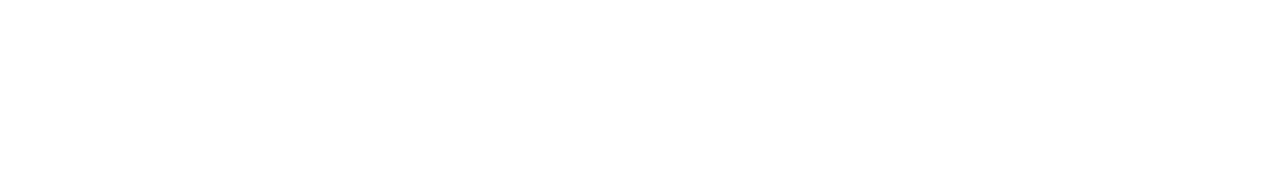
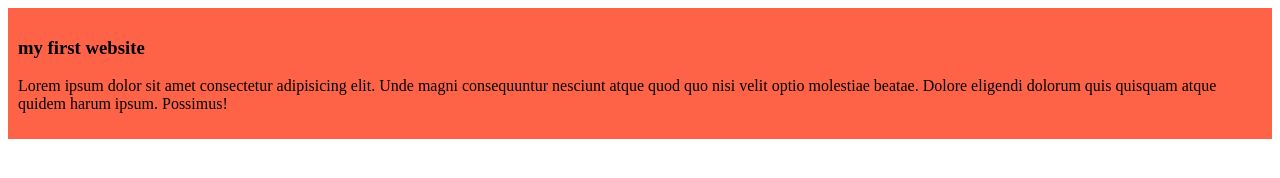
Before and after one commit to bijoychowdhury/new-ht-project, a plain HTML site: page index.html in a window 1280 px wide. Drawn offline with Linux system fonts and the light colour scheme.

Commit message:
addes the fiest style

```diff
--- a/index.html
+++ b/index.html
@@ -4,8 +4,12 @@
     <meta charset="UTF-8">
     <meta name="viewport" content="width=device-width, initial-scale=1.0">
     <title>my first git</title>
+    <link rel="stylesheet" href="style.css">
 </head>
 <body>
-
+    <div>
+        <h3> my first website</h3>
+        <p>Lorem ipsum dolor sit amet consectetur adipisicing elit. Unde magni consequuntur nesciunt atque quod quo nisi velit optio molestiae beatae. Dolore eligendi dolorum quis quisquam atque quidem harum ipsum. Possimus!</p>
+    </div>
 </body>
 </html>
--- /dev/null
+++ b/style.css
@@ -0,0 +1,4 @@
+div{
+    background-color: tomato;
+    padding: 10px;
+}
```
